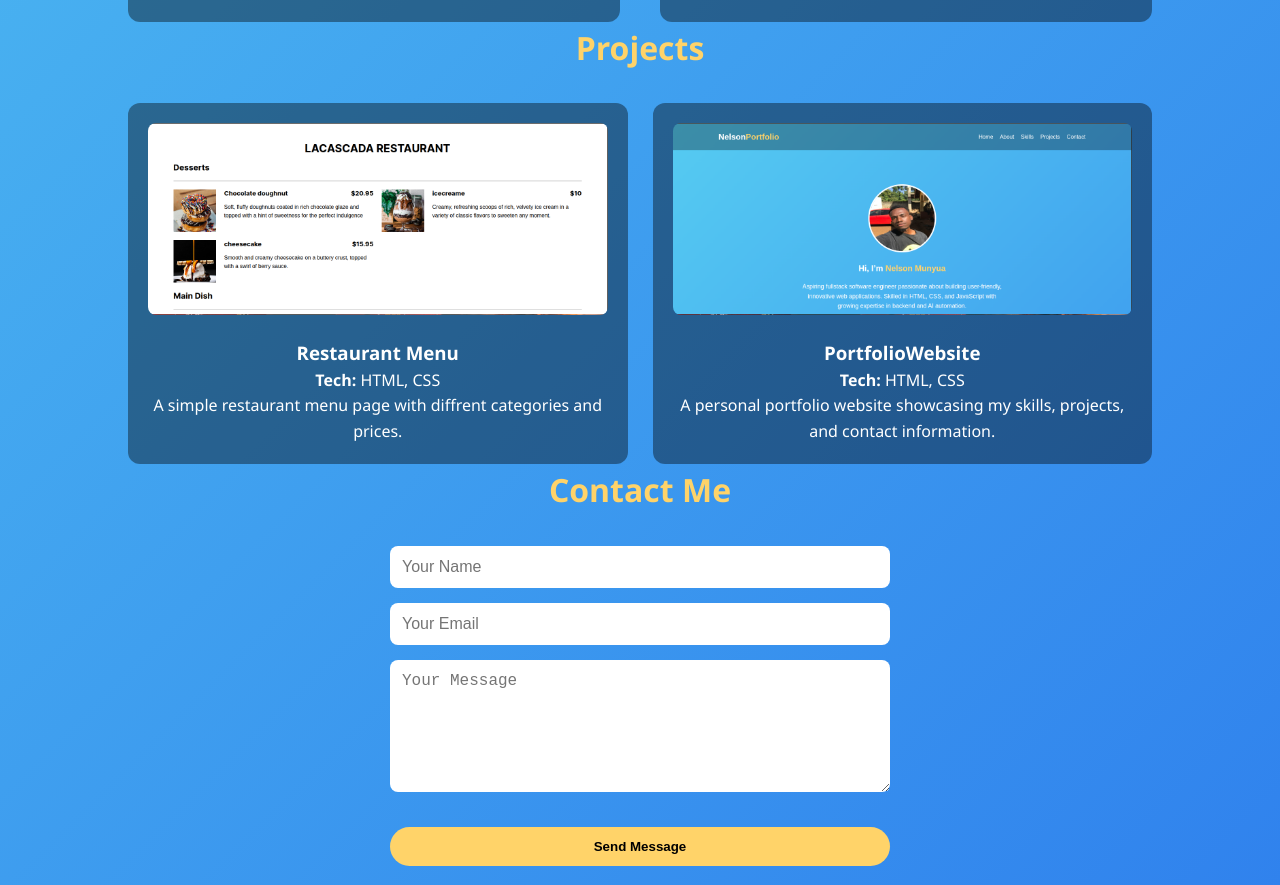
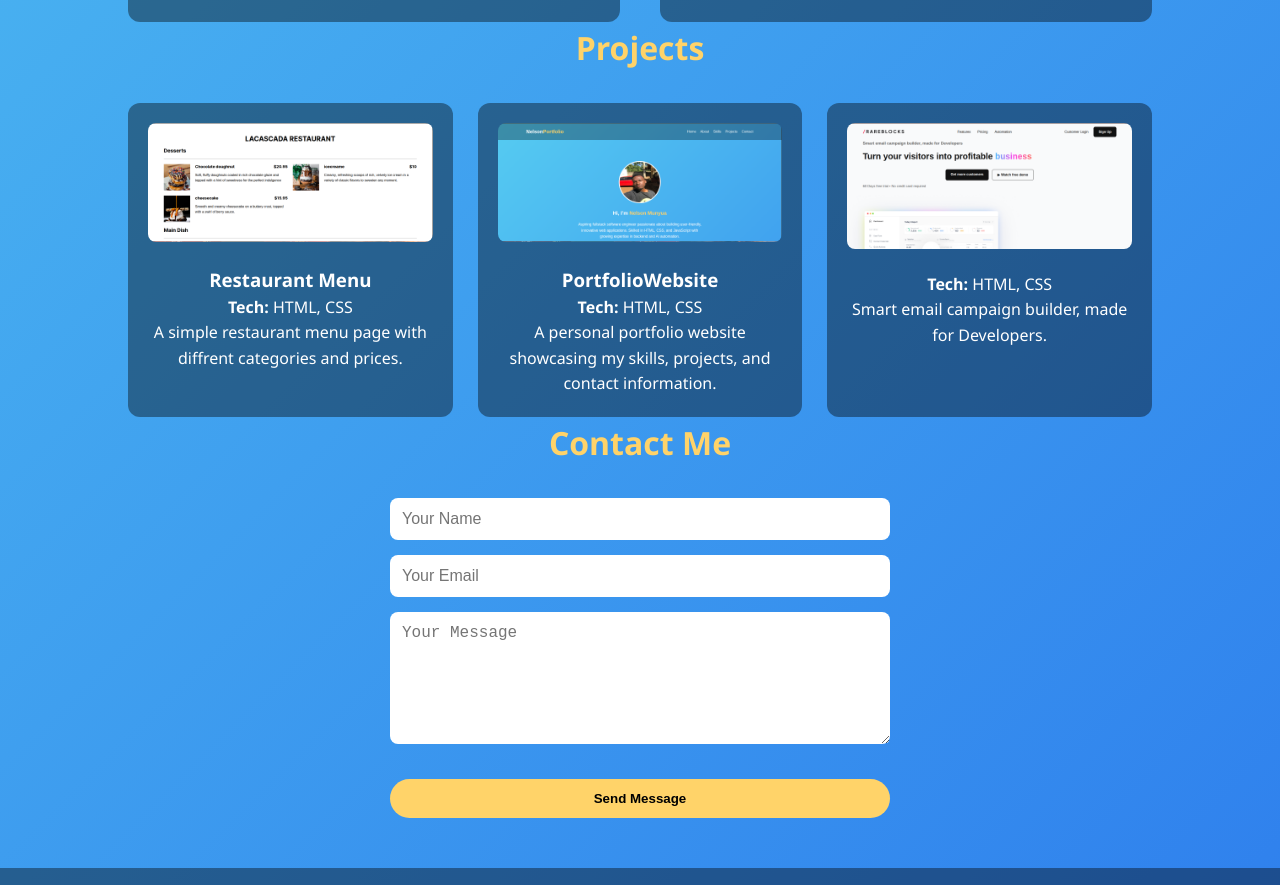
Before and after one commit to nelsonmunyua/portfolio, a plain HTML site: page index.html in a window 1280 px wide. Shown: the part 1340-2225 px from the top of the page. Drawn offline with Linux system fonts and the light colour scheme.

Commit message:
Added a project on the project section

```diff
--- a/index.html
+++ b/index.html
@@ -96,7 +96,7 @@
     <h2 class="section-title">Projects</h2>
     <div class="project-grid">
       <div class="project-card">
-        <img src="./image/menu.png" alt="QR Restaurant System"/>
+        <img src="./image/menu.png" alt="Restaurant Menu"/>
         <h3>Restaurant Menu</h3>
         <p><strong>Tech:</strong> HTML, CSS</p>
         <p>
@@ -112,15 +112,14 @@
           contact information.
         </p>
       </div>
-      <!-- <div class="project-card">
-        <img src="images/ai-automation.png" alt="AI Automation"/>
+      <div class="project-card">
+        <img src="./image/landing.png" alt="campaign"/>
         <h3></h3>
-        <p><strong>Tech:</strong> n8n, Node.js, OpenAI</p>
+        <p><strong>Tech:</strong> HTML, CSS</p>
         <p>
-          AI-powered workflows for real estate, dentist booking, and
-          prepaid water billing integrated with M-Pesa.
+          Smart email campaign builder, made for Developers.
         </p>
-      </div> -->
+      </div>
     </div>
   </section>
 
```
Also changed, not shown: image/landing.png (added).
